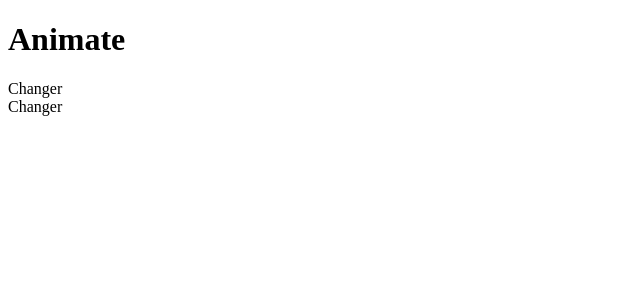
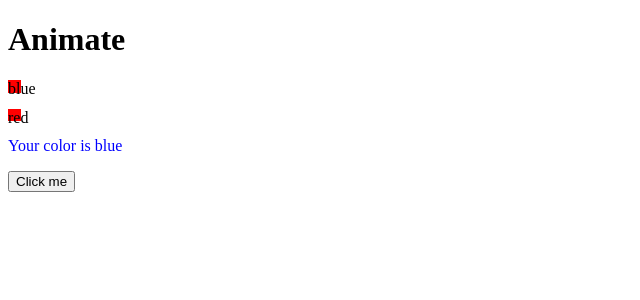
Before and after one commit to sepuckett86/react-practice, a React app: page / in a window 1280 px wide. Shown: the top 300 px of the page, without its empty margins (0-640 px from the left). Built offline with nearby package versions, Linux system fonts and the light colour scheme.

Commit message:
add hook test

```diff
--- a/src/components/App.js
+++ b/src/components/App.js
@@ -6,7 +6,7 @@ export default function App() {
   return (
     <>
       <Header />
-      <Playground />
+      <Playground color1="blue" color2="red"/>
     </>
   );
 }
--- a/src/components/ColorChanger.css
+++ b/src/components/ColorChanger.css
@@ -10,7 +10,7 @@
   }
 }
 
-.colorChanger {
+.test {
   animation: colorChanger 1s infinite;
   height: 0.8rem;
   width: 0.8rem;
--- a/src/components/ColorChanger.js
+++ b/src/components/ColorChanger.js
@@ -1,8 +1,20 @@
 import React from 'react';
-import './colorChanger.css';
+import ColorChangerCSS from './ColorChanger.css';
+import PropTypes from 'prop-types';
 
-export default function ColorChanger() {
+function ColorChanger({ color1, color2 }) {
   return (
-    <div className="colorChanger">Changer</div>
+    <>
+      <div className={ColorChangerCSS.test}>{color1}</div>
+      <p></p>
+      <div className={ColorChangerCSS.test}>{color2}</div>
+    </>
   );
 }
+
+ColorChanger.propTypes = {
+  color1: PropTypes.string.isRequired,
+  color2: PropTypes.string.isRequired
+};
+
+export default ColorChanger;
--- /dev/null
+++ b/src/components/HookTest.js
@@ -0,0 +1,26 @@
+import React, { useState } from 'react';
+import PropTypes from 'prop-types';
+
+function HookTest({ color1, color2 }) {
+  const [color, setColor] = useState(color1);
+
+  const style = {
+    color: color
+  };
+
+  return (
+    <div>
+      <p style={style}>Your color is {color}</p>
+      <button onClick={() => color === color1 ? setColor(color2) : setColor(color1)}>
+        Click me
+      </button>
+    </div>
+  );
+}
+
+HookTest.propTypes = {
+  color1: PropTypes.string.isRequired,
+  color2: PropTypes.string.isRequired
+};
+
+export default HookTest;
--- a/src/components/Playground.js
+++ b/src/components/Playground.js
@@ -1,11 +1,19 @@
 import React from 'react';
 import ColorChanger from './ColorChanger';
+import PropTypes from 'prop-types';
+import HookTest from './HookTest';
 
-export default function Playground() {
+function Playground({ ...props }) {
   return (
     <>
-      <ColorChanger />
-      <ColorChanger />
+      <ColorChanger {...props} />
+      <HookTest {...props}/>
     </>
   );
 }
+
+Playground.propTypes = {
+  color: PropTypes.string.isRequired
+};
+
+export default Playground;
--- a/webpack.config.js
+++ b/webpack.config.js
@@ -32,8 +32,7 @@ module.exports = {
         test: /\.css$/,
         use: [
           {
-            loader: 'style-loader',
-            options: { sourceMap: true }
+            loader: 'style-loader'
           },
           {
             loader: 'css-loader',
```
